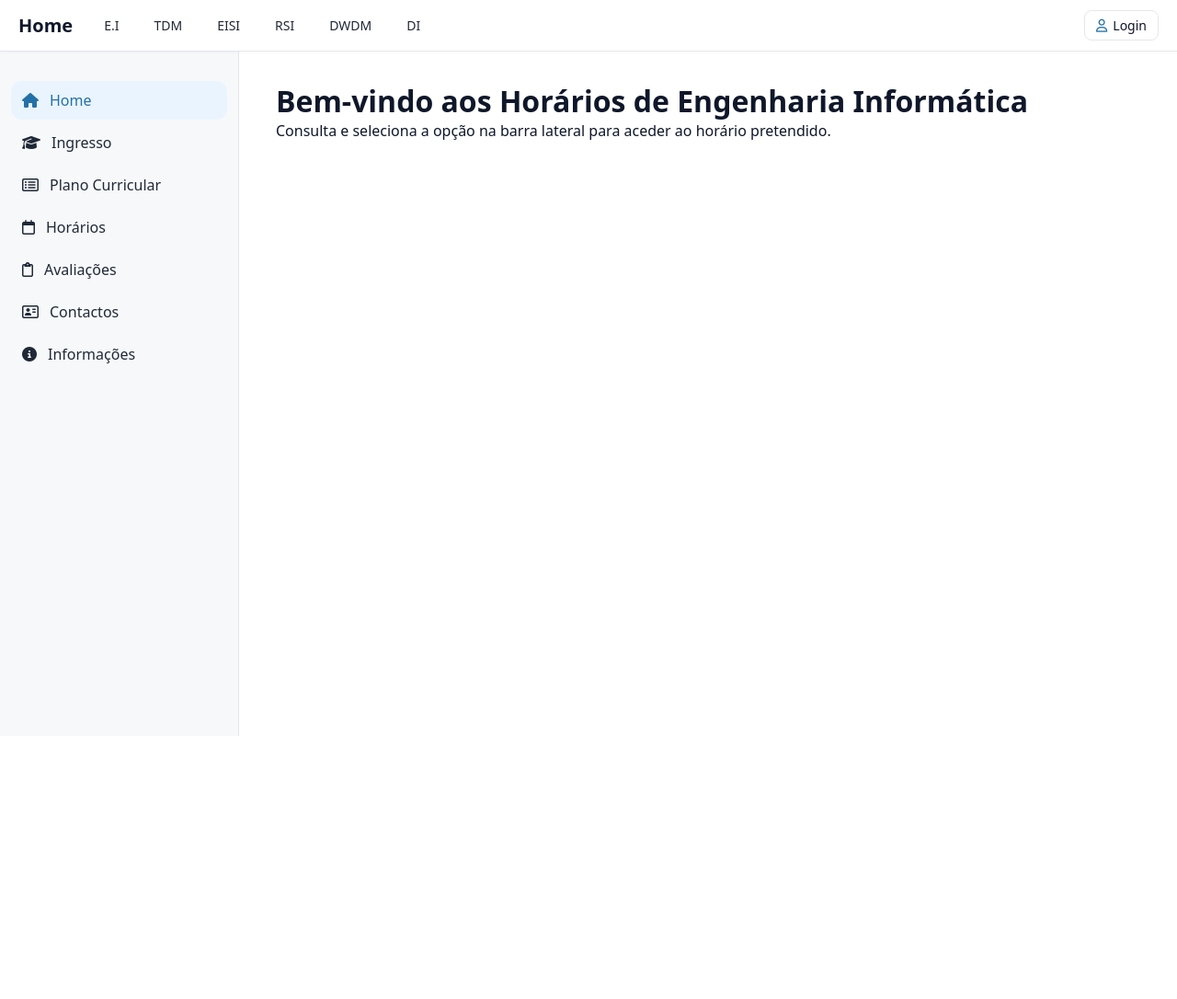
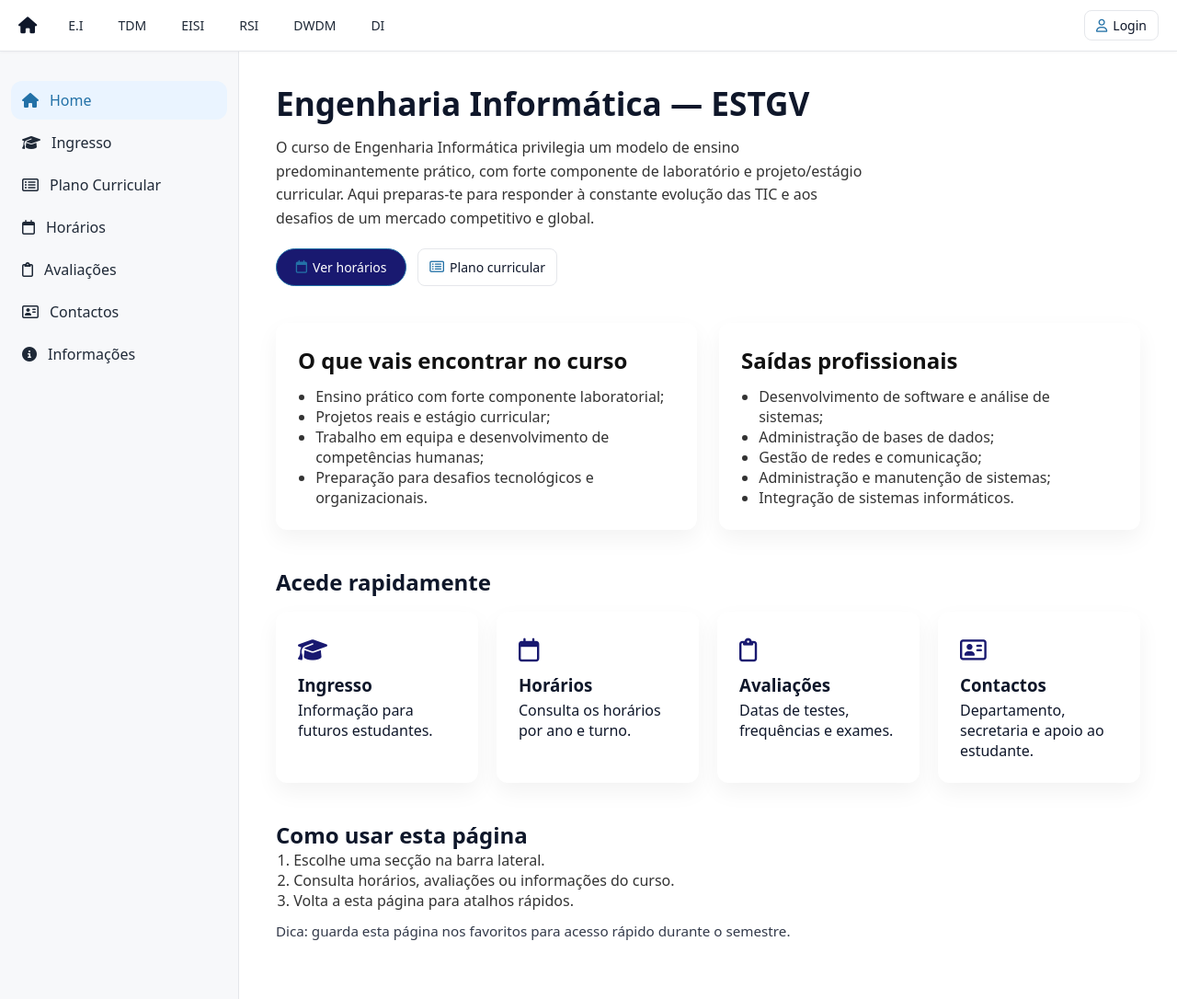
Before and after one commit to xTixa/projTurnos, a Django app: page / in a window 1280 px wide. Shown: the whole page at 92% size. Before the commit the page ends 800 px from the top, so only its background shows below. Run offline with Django 5.2, Linux system fonts and the light colour scheme.

Commit message:
Refactor index page layout and styles; add hero section and shortcuts

```diff
--- /dev/null
+++ b/core/static/css/index.css
@@ -0,0 +1,131 @@
+/* ===========================
+   HERO SECTION
+   =========================== */
+
+.hero-ei {
+  display: flex;
+  flex-wrap: wrap;
+  align-items: center;
+  justify-content: space-between;
+  gap: 2rem;
+  margin-bottom: 2.5rem;
+}
+
+.hero-ei__text {
+  max-width: 640px;
+}
+
+.hero-ei h1 {
+  font-size: 2.2rem;
+  margin-bottom: 0.75rem;
+  font-weight: 700;
+}
+
+.hero-ei p {
+  line-height: 1.6;
+  margin-bottom: 1.25rem;
+  color: #333;
+}
+
+.hero-ei__actions {
+  display: flex;
+  flex-wrap: wrap;
+  gap: 0.75rem;
+}
+
+.btn.btn-primary {
+  background: #191970;
+  color: #fff !important;
+  border-radius: 999px;
+  padding: 0.6rem 1.3rem;
+  transition: background 0.2s ease;
+}
+
+.btn.btn-primary:hover {
+  background: #10104a;
+}
+
+/* ===========================
+   GRID
+   =========================== */
+
+.ei-grid {
+  display: grid;
+  grid-template-columns: repeat(auto-fit, minmax(260px, 1fr));
+  gap: 1.5rem;
+  margin-bottom: 2.5rem;
+}
+
+.card {
+  background: #fff;
+  border-radius: 0.75rem;
+  padding: 1.5rem;
+  box-shadow: 0 10px 25px rgba(0,0,0,0.05);
+}
+
+.ei-card h2 {
+  margin-bottom: 0.75rem;
+  color: #111;
+}
+
+.ei-card ul {
+  padding-left: 1.2rem;
+  margin: 0;
+  color: #333;
+}
+
+/* ===========================
+   SHORTCUTS
+   =========================== */
+
+.ei-shortcuts {
+  margin-bottom: 2.5rem;
+}
+
+.ei-shortcuts__grid {
+  display: grid;
+  grid-template-columns: repeat(auto-fit, minmax(220px, 1fr));
+  gap: 1.25rem;
+  margin-top: 1rem;
+}
+
+.shortcut-card {
+  text-decoration: none;
+  color: inherit;
+  transition: transform 0.15s ease, box-shadow 0.15s ease;
+}
+
+.shortcut-card__icon {
+  font-size: 1.6rem;
+  margin-bottom: 0.5rem;
+  color: #191970;
+}
+
+.shortcut-card h3 {
+  margin: 0.3rem 0;
+  font-weight: 600;
+}
+
+.shortcut-card:hover {
+  transform: translateY(-3px);
+  box-shadow: 0 12px 30px rgba(0,0,0,0.08);
+}
+
+/* ===========================
+   HOW-TO SECTION
+   =========================== */
+
+.ei-howto {
+  margin-bottom: 2rem;
+}
+
+.ei-howto ol {
+  padding-left: 1.2rem;
+  color: #333;
+}
+
+.ei-howto__note {
+  margin-top: 0.75rem;
+  font-size: 0.95rem;
+  opacity: 0.85;
+}
--- a/core/templates/home/base.html
+++ b/core/templates/home/base.html
@@ -18,7 +18,7 @@
   <header class="topbar">
     <div class="topbar__left">
       <a class="logo" href="{% url 'home:index' %}">
-        <span class="logo__mark">Home</span>
+      <i class="fa-solid fa-house"></i>
       </a>
 
       <nav class="toplinks">
--- a/core/templates/home/index.html
+++ b/core/templates/home/index.html
@@ -1,10 +1,97 @@
 {% extends 'home/base.html' %}
+{% load static %}
 
-{% block title %}Início — Horários EI{% endblock %}
+{% block title %}Início — Engenharia Informática{% endblock %}
 
-{% block sb_ingresso_active %}is-active{% endblock %}
+{% block extra_css %}
+<link rel="stylesheet" href="{% static 'css/index.css' %}">
+{% endblock %}
 
 {% block content %}
-  <h1>Bem-vindo aos Horários de Engenharia Informática</h1>
-  <p>Consulta e seleciona a opção na barra lateral para aceder ao horário pretendido.</p>
+<section class="hero-ei">
+  <div class="hero-ei__text">
+    <h1>Engenharia Informática — ESTGV</h1>
+    <p>
+      O curso de Engenharia Informática privilegia um modelo de ensino
+      predominantemente prático, com forte componente de laboratório e
+      projeto/estágio curricular. Aqui preparas-te para responder à constante
+      evolução das TIC e aos desafios de um mercado competitivo e global.
+    </p>
+
+    <div class="hero-ei__actions">
+      <a href="{% url 'home:horarios' %}" class="btn btn-primary">
+        <i class="fa-regular fa-calendar"></i> Ver horários
+      </a>
+      <a href="{% url 'home:plano' %}" class="btn btn-ghost">
+        <i class="fa-regular fa-rectangle-list"></i> Plano curricular
+      </a>
+    </div>
+  </div>
+</section>
+
+<section class="ei-grid">
+  <article class="card ei-card">
+    <h2>O que vais encontrar no curso</h2>
+    <ul>
+      <li>Ensino prático com forte componente laboratorial;</li>
+      <li>Projetos reais e estágio curricular;</li>
+      <li>Trabalho em equipa e desenvolvimento de competências humanas;</li>
+      <li>Preparação para desafios tecnológicos e organizacionais.</li>
+    </ul>
+  </article>
+
+  <article class="card ei-card">
+    <h2>Saídas profissionais</h2>
+    <ul>
+      <li>Desenvolvimento de software e análise de sistemas;</li>
+      <li>Administração de bases de dados;</li>
+      <li>Gestão de redes e comunicação;</li>
+      <li>Administração e manutenção de sistemas;</li>
+      <li>Integração de sistemas informáticos.</li>
+    </ul>
+  </article>
+</section>
+
+<section class="ei-shortcuts">
+  <h2>Acede rapidamente</h2>
+  <div class="ei-shortcuts__grid">
+
+    <a href="{% url 'home:ingresso' %}" class="card shortcut-card">
+      <div class="shortcut-card__icon"><i class="fa-solid fa-graduation-cap"></i></div>
+      <h3>Ingresso</h3>
+      <p>Informação para futuros estudantes.</p>
+    </a>
+
+    <a href="{% url 'home:horarios' %}" class="card shortcut-card">
+      <div class="shortcut-card__icon"><i class="fa-regular fa-calendar"></i></div>
+      <h3>Horários</h3>
+      <p>Consulta os horários por ano e turno.</p>
+    </a>
+
+    <a href="{% url 'home:avaliacoes' %}" class="card shortcut-card">
+      <div class="shortcut-card__icon"><i class="fa-regular fa-clipboard"></i></div>
+      <h3>Avaliações</h3>
+      <p>Datas de testes, frequências e exames.</p>
+    </a>
+
+    <a href="{% url 'home:contactos' %}" class="card shortcut-card">
+      <div class="shortcut-card__icon"><i class="fa-regular fa-address-card"></i></div>
+      <h3>Contactos</h3>
+      <p>Departamento, secretaria e apoio ao estudante.</p>
+    </a>
+
+  </div>
+</section>
+
+<section class="ei-howto">
+  <h2>Como usar esta página</h2>
+  <ol>
+    <li>Escolhe uma secção na barra lateral.</li>
+    <li>Consulta horários, avaliações ou informações do curso.</li>
+    <li>Volta a esta página para atalhos rápidos.</li>
+  </ol>
+  <p class="ei-howto__note">
+    Dica: guarda esta página nos favoritos para acesso rápido durante o semestre.
+  </p>
+</section>
 {% endblock %}
```
